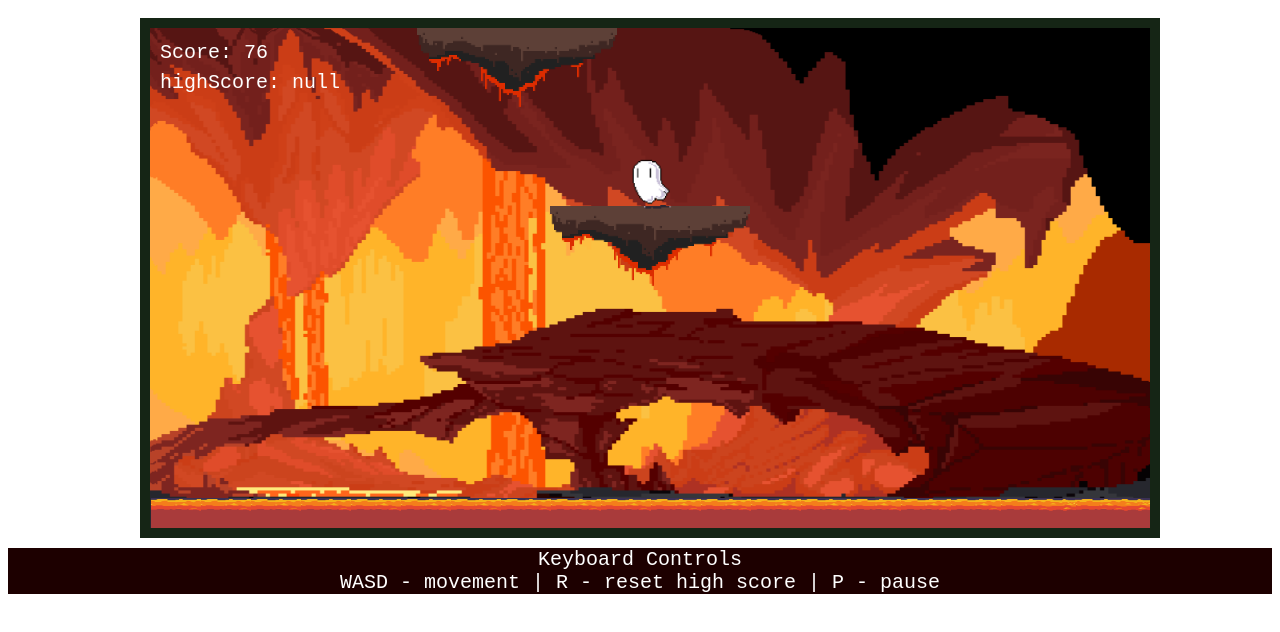
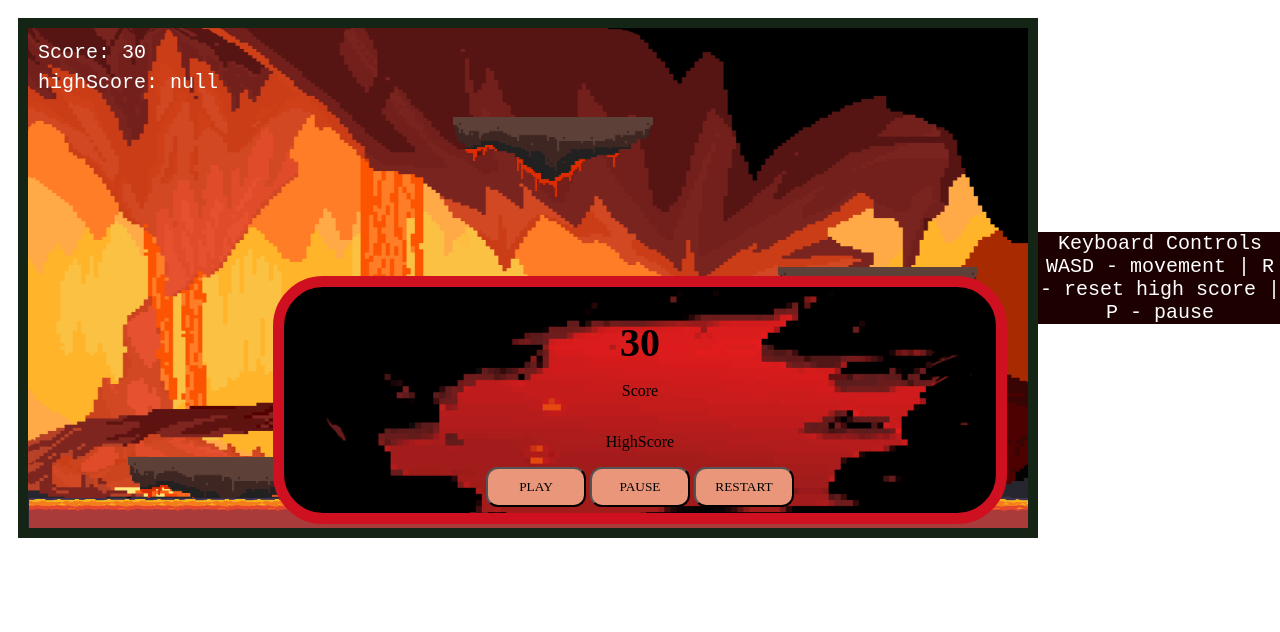
Before and after one commit to Kasutu/floor-is-lava, a plain HTML site: page index.html in a window 1280 px wide. Both pictures are taken after a click on the button "PLAY". Drawn offline with Linux system fonts and the light colour scheme.

Commit message:
Revert "reduced the hardcoded platforms"
This reverts commit 3cc12c0f1aca3ba7833bef2a4feff111c99330fe.

```diff
--- a/index.html
+++ b/index.html
@@ -3,8 +3,8 @@
   <head>
     <meta charset="utf-8" />
     <meta http-equiv="X-UA-Compatible" content="IE=edge" />
-    <title>The Floor is lava</title>
-    <meta name="description" content="Final Project for SE-1 made by team riot" />
+    <title>Game Title</title>
+    <meta name="description" content="Final Project for SE-1" />
     <meta name="viewport" content="width=device-width, initial-scale=1" />
     <style>
       /* style here */
@@ -29,11 +29,6 @@
         font-family: monospace;
         font-size: 20px;
         background-color: rgb(29, 0, 0);
-      }
-
-      .score, p {
-        color: white;
-        font-family: monospace;
       }
 
       .parentDiv {
@@ -117,7 +112,6 @@
         <!-- alternate text when canvas is not supported -->
         Canvas is not supported in your browser.
       </canvas>
-    </div>
     <div class="controls">
       Keyboard Controls </br>
       WASD - movement | R - reset high score | P - pause
--- a/index.js
+++ b/index.js
@@ -14,7 +14,6 @@ let fps;
 let score = 0;
 let highScore = localStorage.getItem('highScore');
 let gameStart = false;
-let secondsBeforeSpawn = 90;
 let spawnTimer = 0;
 
 // physics constants
@@ -68,7 +67,7 @@ let joystick = {
       case event.keyCode === 80: // pause
         playGame('pause');
         break;
-      case event.keyCode === 82: // R - resetHighScore
+      case event.keyCode === 82: // pause
         resetHighScore();
         break;
     }
@@ -80,7 +79,7 @@ let player = {
   width: playerSize,
   height: playerSize,
   x: Math.trunc(width / 2 - playerSize / 2),
-  y: Math.trunc(-100 - playerSize / 2),
+  y: Math.trunc(height / 2 - playerSize / 2),
   oldX: 0,
   oldY: 0,
   velX: 0,
@@ -147,8 +146,8 @@ let player = {
 // platform array
 const platformArr = [
   {
-    x: Math.trunc(width / 2 - 100),
-    y: Math.trunc(10),
+    x: Math.trunc(100),
+    y: Math.trunc(height - 150),
     velY: 0,
     oldX: 0,
     oldY: 0,
@@ -179,8 +178,136 @@ const platformArr = [
       );
     },
   },
+  {
+    x: Math.trunc(width - 250),
+    y: Math.trunc(height - 340),
+    velY: 0,
+    oldX: 0,
+    oldY: 0,
+    width: 200,
+    height: 200,
+    speed: platformSpeed,
+    PlatformFrameX: 0,
+    PlatformFrameY: 0.29,
+    spriteWidth: 1000,
+    spriteHeight: 1000,
+    counter: 0,
+    update() {
+      this.y += this.speed;
+    },
+
+    draw: function () {
+      ctx.drawImage(
+        dirtTwo,
+        this.spriteWidth * this.PlatformFrameX,
+        this.spriteHeight * this.PlatformFrameY,
+        this.spriteWidth,
+        this.spriteHeight,
+        Math.trunc(this.x),
+        Math.trunc(this.y),
+        this.width,
+        this.height
+      );
+    },
+  },
+  {
+    x: Math.trunc(width / 2 - 150 / 2),
+    y: Math.trunc(height - 90),
+    velY: 0,
+    oldX: 0,
+    oldY: 0,
+    width: 200,
+    height: 200,
+    speed: platformSpeed,
+    PlatformFrameX: 0,
+    PlatformFrameY: 0.29,
+    spriteWidth: 1000,
+    spriteHeight: 1000,
+    counter: 0,
+    update() {
+      this.y += this.speed;
+    },
+
+    draw: function () {
+      ctx.drawImage(
+        dirtTwo,
+        this.spriteWidth * this.PlatformFrameX,
+        this.spriteHeight * this.PlatformFrameY,
+        this.spriteWidth,
+        this.spriteHeight,
+        Math.trunc(this.x),
+        Math.trunc(this.y),
+        this.width,
+        this.height
+      );
+    },
+  },
+  {
+    x: Math.trunc(width / 2 - 150 / 2),
+    y: Math.trunc(height - 250),
+    velY: 0,
+    oldX: 0,
+    oldY: 0,
+    width: 200,
+    height: 200,
+    speed: platformSpeed,
+    PlatformFrameX: 0,
+    PlatformFrameY: 0.29,
+    spriteWidth: 1000,
+    spriteHeight: 1000,
+    counter: 0,
+    update() {
+      this.y += this.speed;
+    },
+
+    draw: function () {
+      ctx.drawImage(
+        dirtTwo,
+        this.spriteWidth * this.PlatformFrameX,
+        this.spriteHeight * this.PlatformFrameY,
+        this.spriteWidth,
+        this.spriteHeight,
+        Math.trunc(this.x),
+        Math.trunc(this.y),
+        this.width,
+        this.height
+      );
+    },
+  },
+  {
+    x: Math.trunc(width / 2 - 150 / 2),
+    y: Math.trunc(height - 490),
+    velY: 0,
+    oldX: 0,
+    oldY: 0,
+    width: 200,
+    height: 200,
+    speed: platformSpeed,
+
+    PlatformFrameX: 0,
+    PlatformFrameY: 0.29,
+    spriteWidth: 1000,
+    spriteHeight: 1000,
+    counter: 0,
+    update() {
+      this.y += this.speed;
+    },
+
+    draw: function () {
+      ctx.drawImage(
+        dirtTwo,
+        this.spriteWidth * this.PlatformFrameX,
+        this.spriteHeight * this.PlatformFrameY,
+        this.spriteWidth,
+        this.spriteHeight,
+        Math.trunc(this.x),
+        Math.trunc(this.y),
+        this.width,
+        this.height
+      );
+    },
+  },
 ];
-
 //new platforms that's going to be spawned above the canvas
 class newPlatform {
   constructor() {
@@ -302,7 +429,7 @@ function pageLoad() {
   canvas = document.querySelector('canvas');
   ctx = canvas.getContext('2d');
 
-  // sets the canvas width and hight
+  // sets the canvas width and hight dynamically
   canvas.width = width;
   canvas.height = height;
   canvas.style.background = 'brown';
@@ -368,7 +495,7 @@ function render() {
   lava.draw();
   gameOver();
 
-  // debug render trackers //
+  // debug render trackers
 
   // addLineTrack(player, platform);
   // addLineBoundaries(platform);
@@ -408,28 +535,28 @@ function resetHighScore() {
 let jump;
 let touchLava;
 let bgMusic;
-function gameSound(src) {
-  this.gameSound = document.createElement('audio');
-  this.gameSound.src = src;
-  this.gameSound.setAttribute('preload', 'auto');
-  this.gameSound.setAttribute('controls', 'none');
-  this.gameSound.style.display = 'none';
-  document.body.appendChild(this.gameSound);
+function gamesound(src) {
+  this.gamesound = document.createElement("audio");
+  this.gamesound.src = src;
+  this.gamesound.setAttribute("preload", "auto");
+  this.gamesound.setAttribute("controls", "none");
+  this.gamesound.style.display = "none";
+  document.body.appendChild(this.gamesound);
   this.play = function () {
-    this.gameSound.play();
-  };
+    this.gamesound.play();
+  }
   this.stop = function () {
-    this.gameSound.pause();
-  };
-}
+    this.gamesound.pause();
+  }
+};
 
 // start or pause the game
 function playGame(val) {
   if (val === 'play') {
     requestAnimationFrame(gameLoop);
-    jump = new gameSound('SFX/jump.wav');
-    touchLava = new gameSound('SFX/gameOver.wav');
-    bgMusic = new gameSound('SFX/bgMusic.mp3');
+    jump = new gamesound("SFX/jump.wav");
+    touchLava = new gamesound("SFX/gameOver.wav");
+    bgMusic= new gamesound("SFX/bgMusic.mp3");
     bgMusic.play();
     gameStart = true;
     document.getElementById('mainMenu').style.display = 'none';
@@ -453,16 +580,8 @@ function playGame(val) {
 function addPlatforms() {
   //timer for the platform to be spawned
   spawnTimer++;
-  if (spawnTimer === secondsBeforeSpawn) {
+  if (spawnTimer === 90) {
     spawnTimer = 0;
-
-    // if player is way above y indentation is increased
-    if (player.y < 100) {
-      secondsBeforeSpawn = 175;
-    } else {
-      secondsBeforeSpawn = 90;
-    }
-
     platformArr.push(new newPlatform());
   }
   for (let i = 0; i < platformArr.length; i++) {
```
